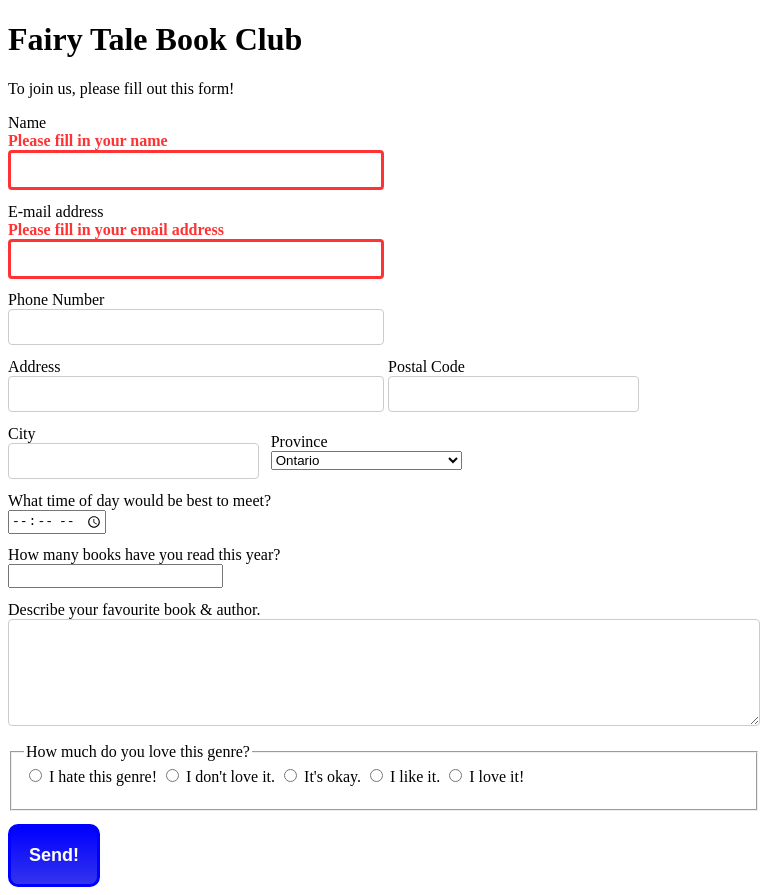
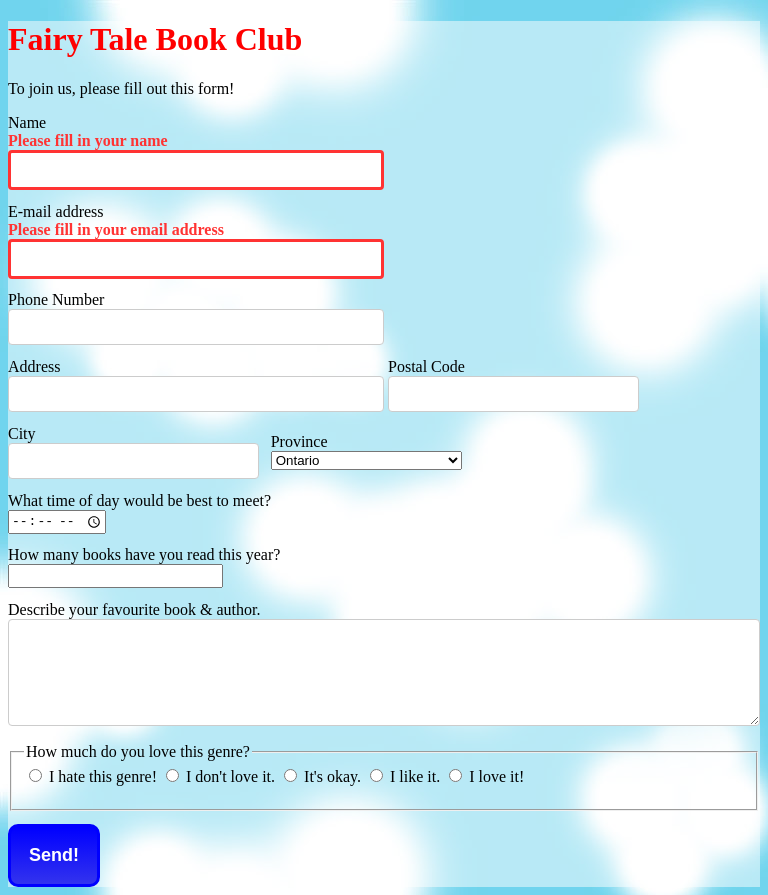
Before and after one commit to winlaud/book-club-form, a plain HTML site: page index.html in a window 768 px wide. Drawn offline with Linux system fonts and the light colour scheme.

Commit message:
Added background

```diff
--- a/css/general.css
+++ b/css/general.css
@@ -10,6 +10,18 @@
 	-moz-box-sizing: border-box;
 	-webkit-box-sizing: border-box;
 	box-sizing: border-box;
+}
+
+html{
+	background-image:url(../img/cloud.jpg);
+}
+
+body {
+	background-color:rgba(255,255,255,0.5);
+}
+
+h1{
+	color:red;
 }
 
 label {
--- a/css/grid.css
+++ b/css/grid.css
@@ -72,6 +72,10 @@
   .unit-m-3-4 {
     width: 75%;
   }
+
+  html{
+	background-image:url(../img/cloud2.jpg);
+  }
 }
 @media only screen and (min-width: 60em) {
  .unit-x {
```
Also changed, not shown: img/cloud.jpg (added), img/cloud2.jpg (added).
